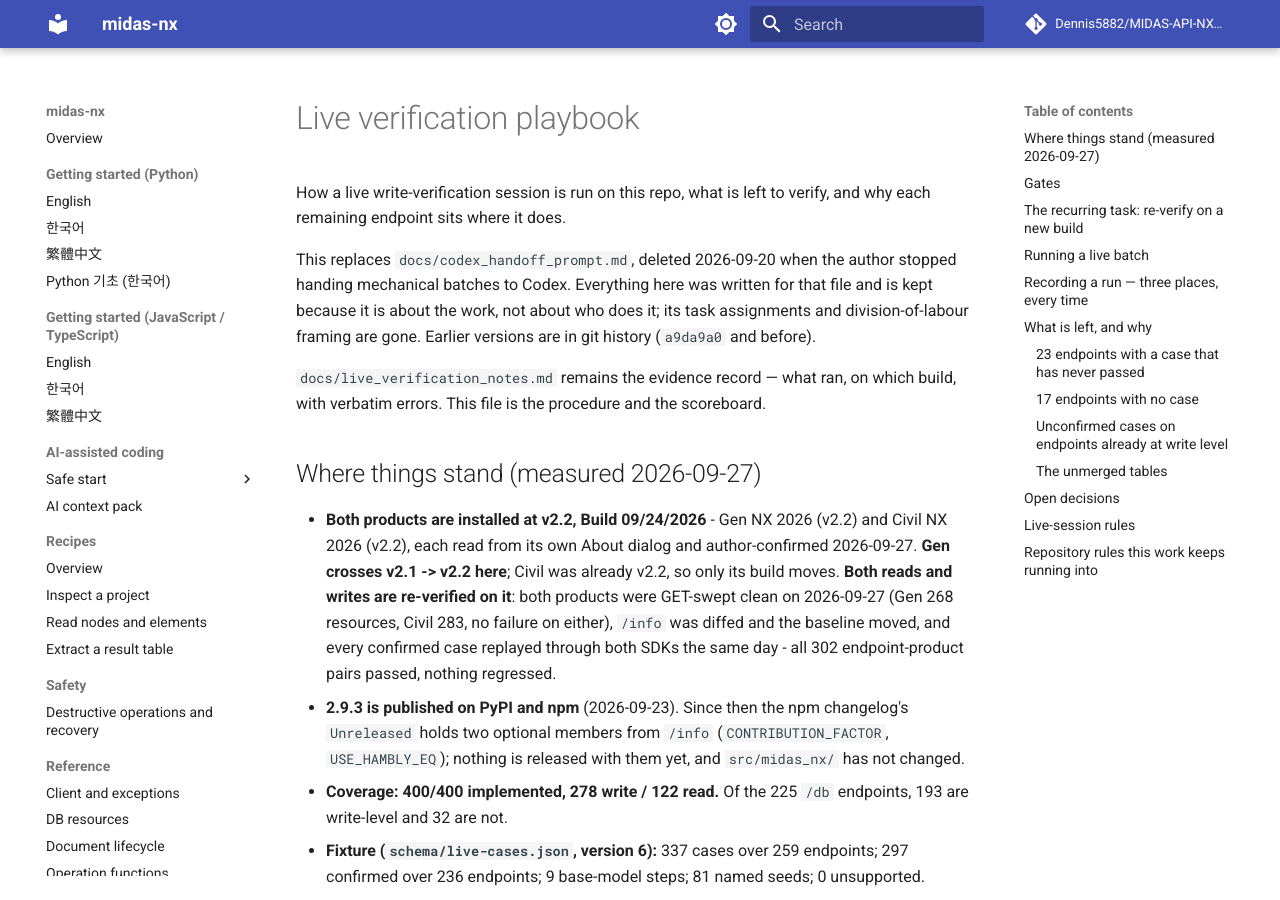
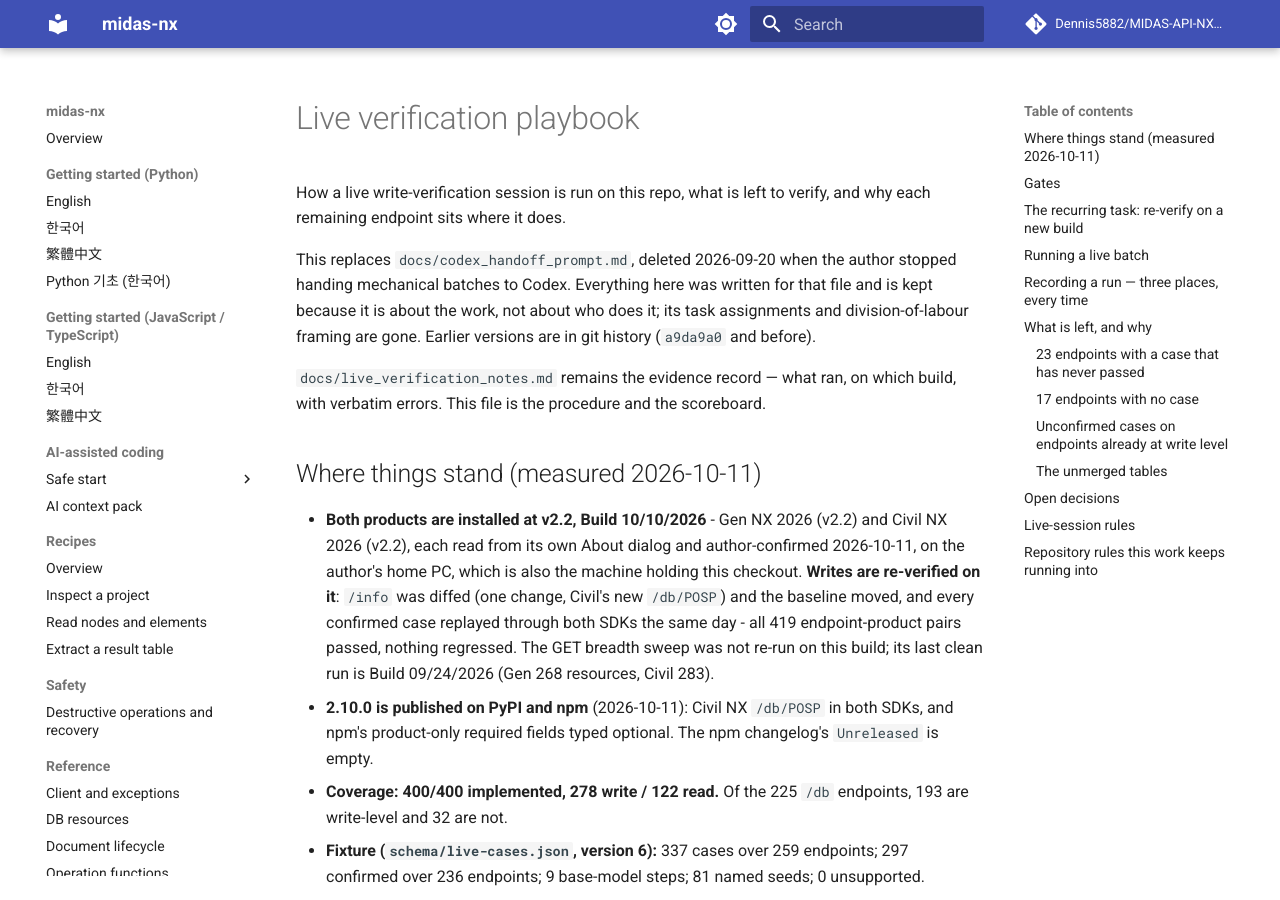
Before and after one commit to Dennis5882/MIDAS-API-NX-SDK, an MkDocs documentation site: the page built from docs/live_verification_playbook.md, in a window 1280 px wide and 900 px high. Built offline with MkDocs 1.6.1 and Material for MkDocs 9.7.7, drawn with Linux system fonts in a browser that asks for light colours; comment, search, counter and statistics services are not loaded.

Commit message:
docs: bring the post-2.10.0 documents to Build 10/10/2026
The AI context pack gains one rule in both halves: a payload field marked
Gen NX only or Civil NX only is refused by the other product, and one marked
"required there" is typed optional only for that reason, so an agent must
still send it on its own product. 2.10.0 is what made that distinction
visible in the npm types, and an agent reading only the types would drop it.

The playbook's status block moves to Build 10/10/2026 (419 of 419 pairs
replayed, /info diffed, the GET sweep not re-run) and to 2.10.0 published.
The unsent vendor report and its triage record which items the 2026-10-11
replay re-ran on the new build and that they answered as before.

Co-Authored-By: Claude Opus 5.5 <noreply@anthropic.com>

```diff
--- a/docs/live_verification_playbook.md
+++ b/docs/live_verification_playbook.md
@@ -13,20 +13,20 @@ versions are in git history (`a9da9a0` and before).
 which build, with verbatim errors. This file is the procedure and the
 scoreboard.
 
-## Where things stand (measured 2026-09-27)
+## Where things stand (measured 2026-10-11)
 
-- **Both products are installed at v2.2, Build 09/24/2026** - Gen NX 2026
+- **Both products are installed at v2.2, Build 10/10/2026** - Gen NX 2026
   (v2.2) and Civil NX 2026 (v2.2), each read from its own About dialog and
-  author-confirmed 2026-09-27. **Gen crosses v2.1 -> v2.2 here**; Civil was
-  already v2.2, so only its build moves. **Both reads and writes are
-  re-verified on it**: both products were GET-swept clean on 2026-09-27 (Gen
-  268 resources, Civil 283, no failure on either), `/info` was diffed and the
-  baseline moved, and every confirmed case replayed through both SDKs the same
-  day - all 302 endpoint-product pairs passed, nothing regressed.
-- **2.9.3 is published on PyPI and npm** (2026-09-23). Since then the npm
-  changelog's `Unreleased` holds two optional members from `/info`
-  (`CONTRIBUTION_FACTOR`, `USE_HAMBLY_EQ`); nothing is released with them yet,
-  and `src/midas_nx/` has not changed.
+  author-confirmed 2026-10-11, on the author's home PC, which is also the
+  machine holding this checkout. **Writes are re-verified on it**: `/info` was
+  diffed (one change, Civil's new `/db/POSP`) and the baseline moved, and every
+  confirmed case replayed through both SDKs the same day - all 419
+  endpoint-product pairs passed, nothing regressed. The GET breadth sweep was
+  not re-run on this build; its last clean run is Build 09/24/2026 (Gen 268
+  resources, Civil 283).
+- **2.10.0 is published on PyPI and npm** (2026-10-11): Civil NX `/db/POSP`
+  in both SDKs, and npm's product-only required fields typed optional. The npm
+  changelog's `Unreleased` is empty.
 - **Coverage: 400/400 implemented, 278 write / 122 read.** Of the 225 `/db`
   endpoints, 193 are write-level and 32 are not.
 - **Fixture (`schema/live-cases.json`, version 6):** 337 cases over 259
```
Also changed, not shown: docs/ai-coding/context-pack.md (+9 -0 lines), docs/vendor_report_ko.md (+1 -0 lines), docs/vendor_report_triage.md (+4 -0 lines).
